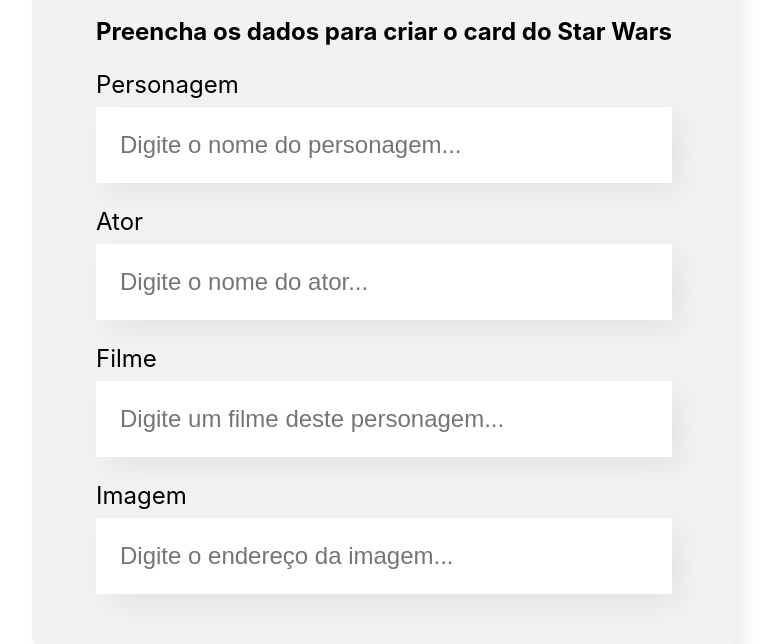
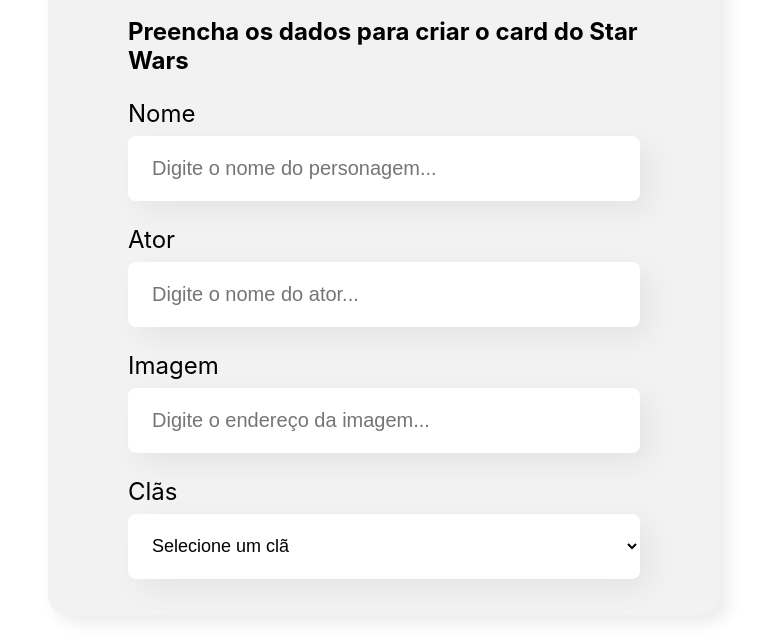
Before and after one commit to carolfagundess/elemental, a React (Create React App) app: page / in a window 1280 px wide. Shown: the part 423-1067 px from the top of the page, without its empty margins (256-1028 px from the left). Built offline with nearby package versions, Linux system fonts and the light colour scheme.

Commit message:
criado componente listaSuspensa

```diff
--- a/src/componentes/CampoTexto/CampoTexto.css
+++ b/src/componentes/CampoTexto/CampoTexto.css
@@ -13,8 +13,10 @@
   /*add sombreado */
   box-shadow: 10px 10px 30px rgba(0, 0, 0, 0.06);
   width: 100%;
+  height: 4.063rem;
   border: none;
+  border-radius: 8px;
   padding: 24px;
-  font-size: 24px;
+  font-size: 20px;
   box-sizing: border-box;
 }
--- a/src/componentes/Formulario/Formulario.css
+++ b/src/componentes/Formulario/Formulario.css
@@ -5,9 +5,10 @@
 }
 
 .formulario form {
-    max-width: 50%;
+    width: 40%;
+    max-width: 80%;
     background-color: #f2f2f2;
     border-radius: 20px;
-    padding: 36px 64px;
-    box-shadow: 8px 8px 16px rgba(0, 0, 0, 0.08);
+    padding: 36px 80px;
+    box-shadow: 8px 8px 16px rgba(2, 1, 1, 0.08);
 }
--- a/src/componentes/Formulario/index.js
+++ b/src/componentes/Formulario/index.js
@@ -1,15 +1,27 @@
 import "./Formulario.css";
 import CampoTexto from "../CampoTexto";
+import ListaSuspensa from "../ListaSuspensa";
 
 const Formulario = () => {
+  const clas = [
+    "Selecione um clã",
+    "Skywalker",
+    "Kenobi",
+    "Fett",
+    "Hutt",
+    "Mandalorian",
+    "Jedi",
+    "Sith",
+  ];
+
   return (
     <section className="formulario">
       <form>
         <h2>Preencha os dados para criar o card do Star Wars</h2>
-        <CampoTexto label="Personagem" placeholder="o nome do personagem" />
+        <CampoTexto label="Nome" placeholder="o nome do personagem" />
         <CampoTexto label="Ator" placeholder="o nome do ator" />
-        <CampoTexto label="Filme" placeholder="um filme deste personagem" />
         <CampoTexto label="Imagem" placeholder="o endereço da imagem" />
+        <ListaSuspensa label="Clãs" itens={clas} />
       </form>
     </section>
   );
--- /dev/null
+++ b/src/componentes/ListaSuspensa/ListaSuspensa.css
@@ -0,0 +1,17 @@
+.lista-suspensa label{
+    display: block;
+    margin-bottom: 8px;
+    font-size: 24px;
+}
+
+.lista-suspensa select{
+    background-color: #ffff;
+    box-shadow: 10px 10px 30px rgba(0, 0, 0, 0.06);
+    width: 100%;
+    height: 4.063rem;
+    border: none;
+    border-radius: 8px;
+    padding: 20px;
+    font-size: 18px;
+    box-sizing: border-box;
+}
--- /dev/null
+++ b/src/componentes/ListaSuspensa/index.js
@@ -0,0 +1,18 @@
+import "./ListaSuspensa.css"
+
+const ListaSuspensa = (props) => {
+    console.log(props.itens)
+
+    return (
+    <div className="lista-suspensa">
+      <label>{props.label}</label>
+      <select>
+        {props.itens.map((item) => (
+          <option key={item}>{item}</option>
+        ))}
+      </select>
+    </div>
+  );
+};
+
+export default ListaSuspensa;
```
